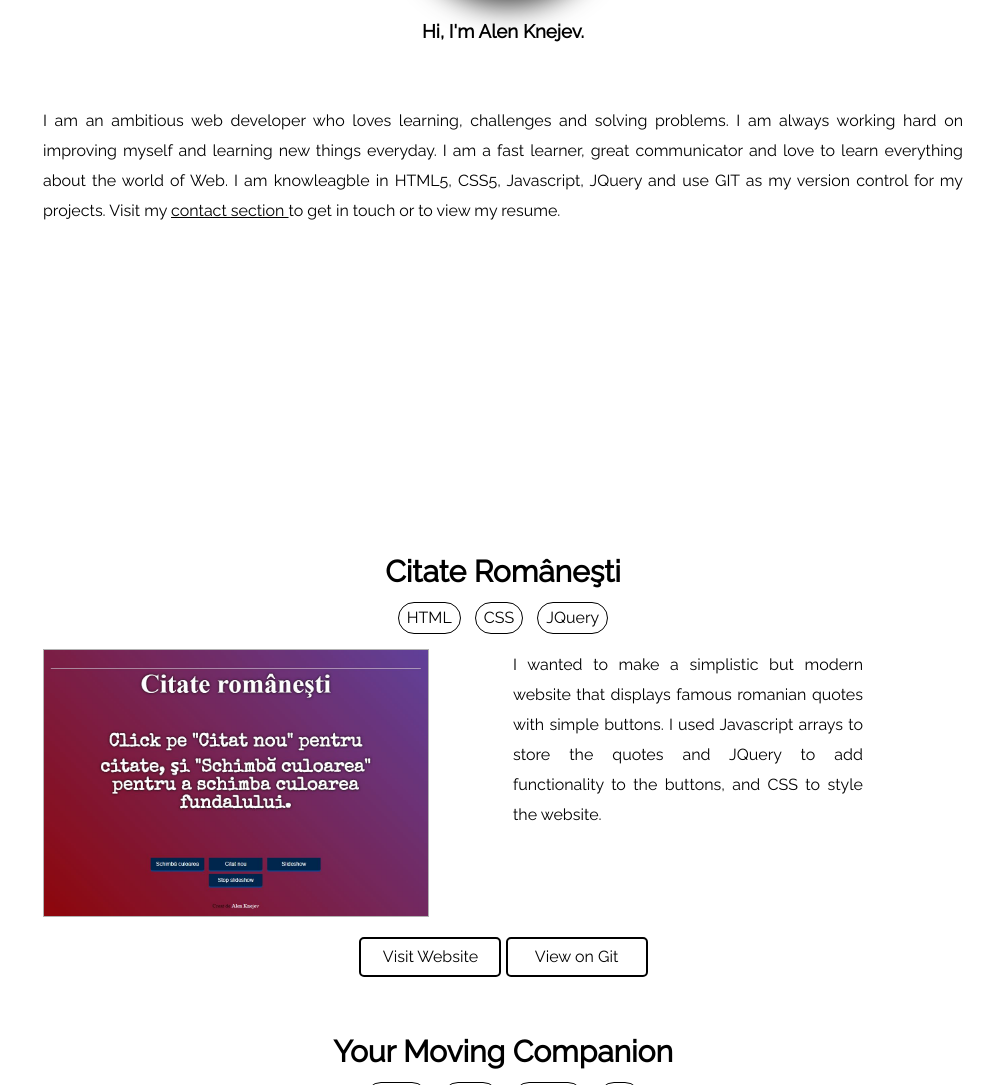
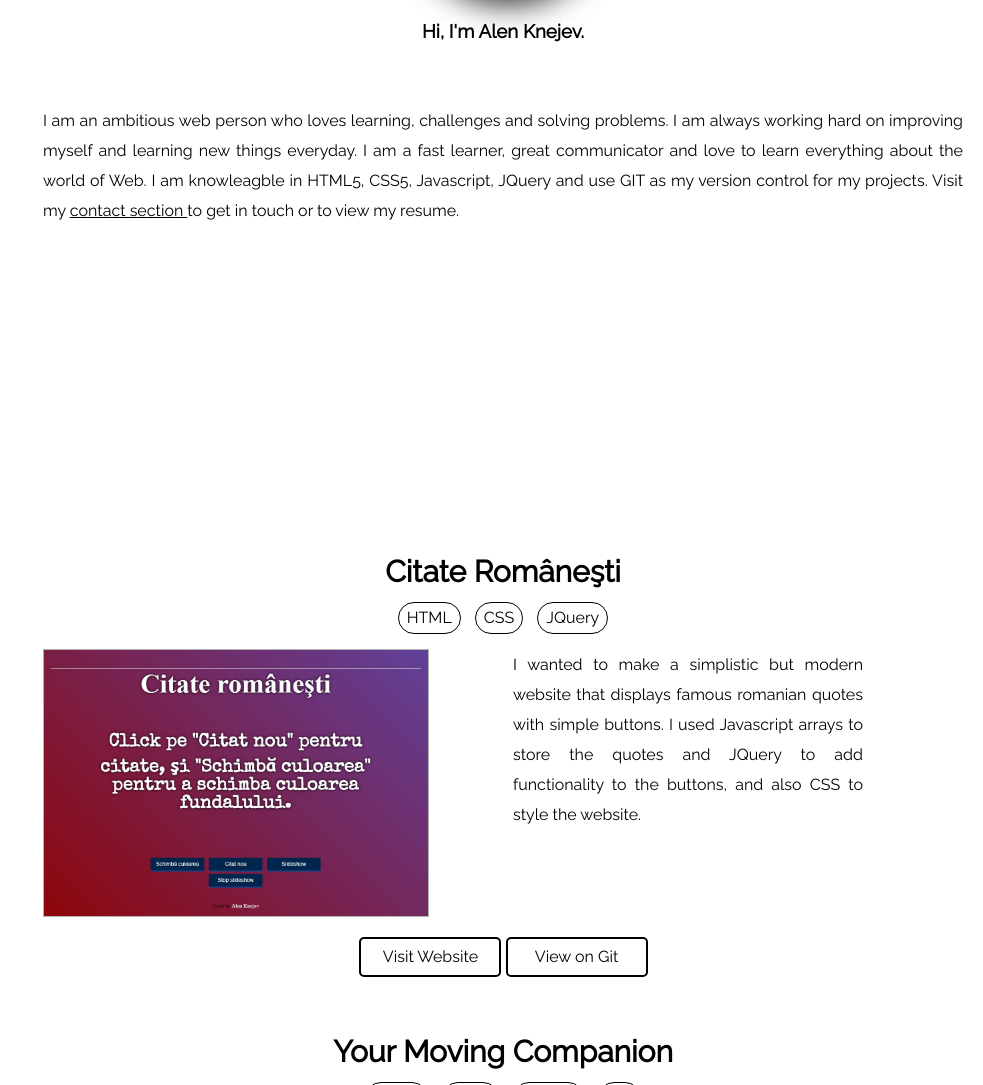
Before and after one commit to knalen/knalen.github.io, a plain HTML site: page index.html in a window 1280 px wide. Shown: the part 1103-2188 px from the top of the page, without its empty margins (297-1280 px from the left). Drawn offline with nearby package versions, Linux system fonts and the light colour scheme.

Commit message:
Updated website

```diff
--- a/index.html
+++ b/index.html
@@ -48,7 +48,7 @@
         <img class="mypic" src="imgs/me.jpg" alt="Alen Knejev">
         <h3 class="about-title">Hi, I'm Alen Knejev.</h3>
         <div class="shortdescription">
-            <p>I am an ambitious web developer who loves learning, challenges and solving problems. I am always working hard on improving myself and learning new things everyday. I am a fast learner, great communicator and love to learn everything about the world of Web. I am knowleagble in HTML5, CSS5, Javascript, JQuery and use GIT as my version control for my projects. Visit my <a href="#" data-scrollto="contact"> contact section </a>to get in touch or to view my resume.</p>
+            <p>I am an ambitious web person who loves learning, challenges and solving problems. I am always working hard on improving myself and learning new things everyday. I am a fast learner, great communicator and love to learn everything about the world of Web. I am knowleagble in HTML5, CSS5, Javascript, JQuery and use GIT as my version control for my projects. Visit my <a href="#" data-scrollto="contact"> contact section </a>to get in touch or to view my resume.</p>
         </div>
     </div>
 </section>
@@ -65,7 +65,7 @@
                 </div>
                 <div class="projectDesc">
                     <img src="imgs/portfolio1.jpg" class="projectImage">
-                    <p class="projectText">I wanted to make a simplistic but modern website that displays famous romanian quotes with simple buttons. I used Javascript arrays to store the quotes and JQuery to add functionality to the buttons, and CSS to style the website.</p>
+                    <p class="projectText">I wanted to make a simplistic but modern website that displays famous romanian quotes with simple buttons. I used Javascript arrays to store the quotes and JQuery to add functionality to the buttons, and also CSS to style the website.</p>
                 </div>
                 <div class="projLinks">
                     <a href="http://knalen.github.io/citate-romanesti/">
```
